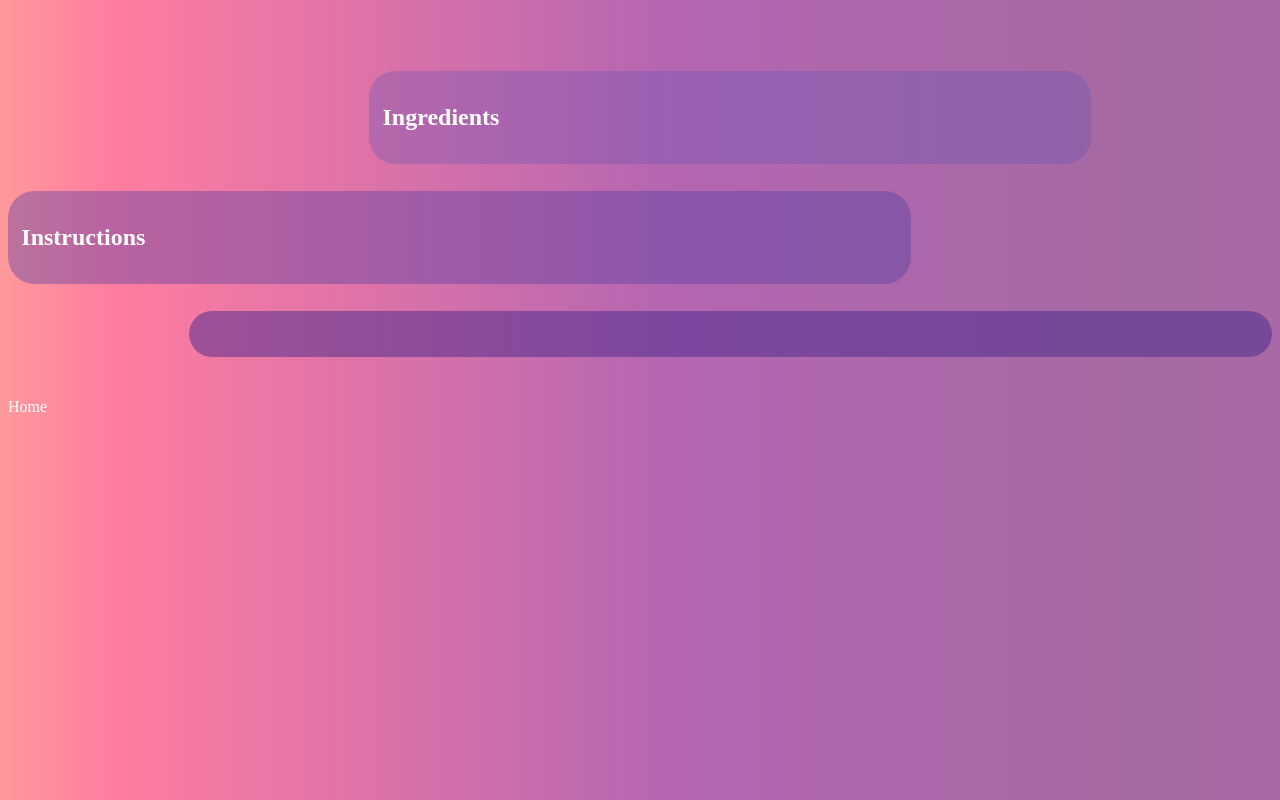
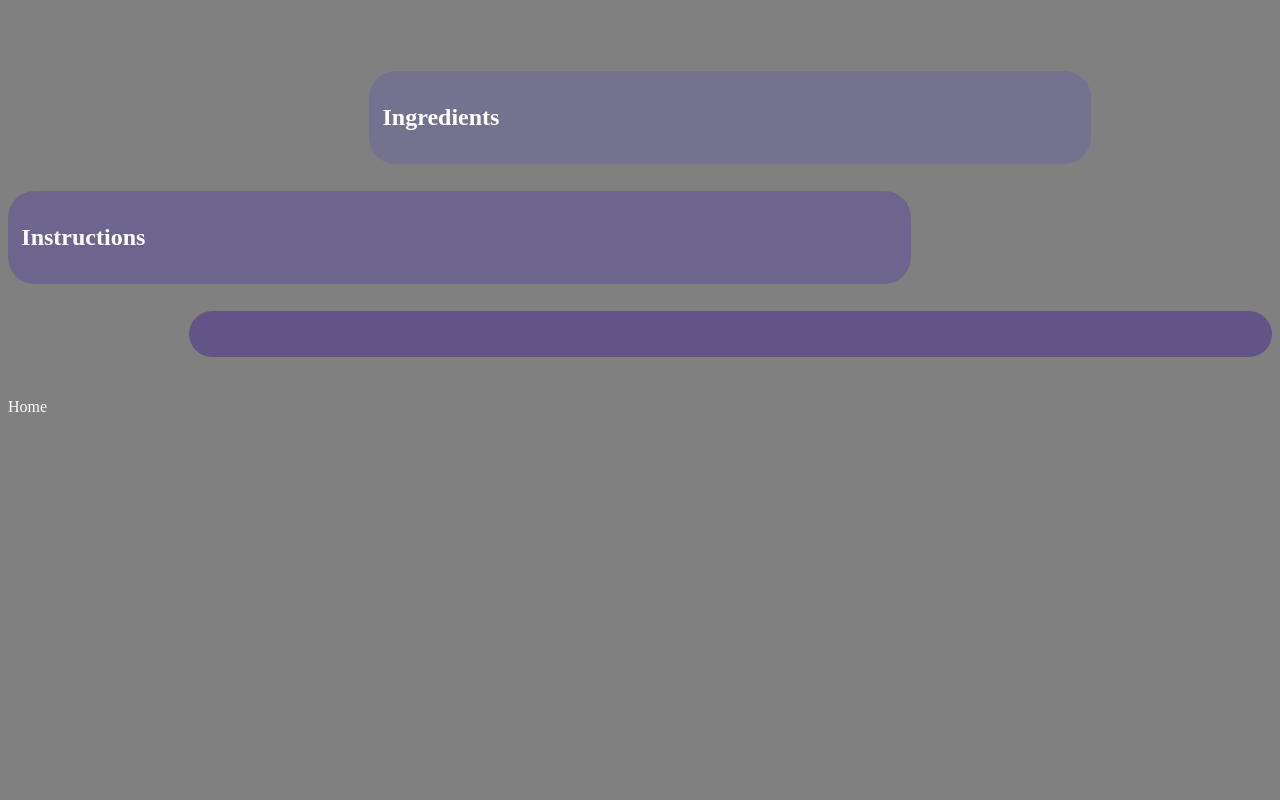
Before and after one commit to loganmcdev/food, a plain HTML site: page recipePages.html in a window 1280 px wide. Drawn offline with Linux system fonts and the light colour scheme.

Commit message:
Update recipePages.css

```diff
--- a/recipePages.css
+++ b/recipePages.css
@@ -3,7 +3,7 @@
     grid-template-rows: repeat(4, auto) 2em;
     grid-template-columns: repeat(7, 1fr);
     color: white;
-    background-image: radial-gradient(circle,rgba(255, 100, 0, 0.4)0.1em,rgba(255, 30, 0, 0.4)5em,rgba(255, 70, 120,0.7)15em,rgba(130, 0, 125,0.6)50em,rgba(70, 14, 70,0.6)120em);
+    background-color: grey;
     background-size: 200vw 0.01vh;
     background-position: -110vw;
 }
```
